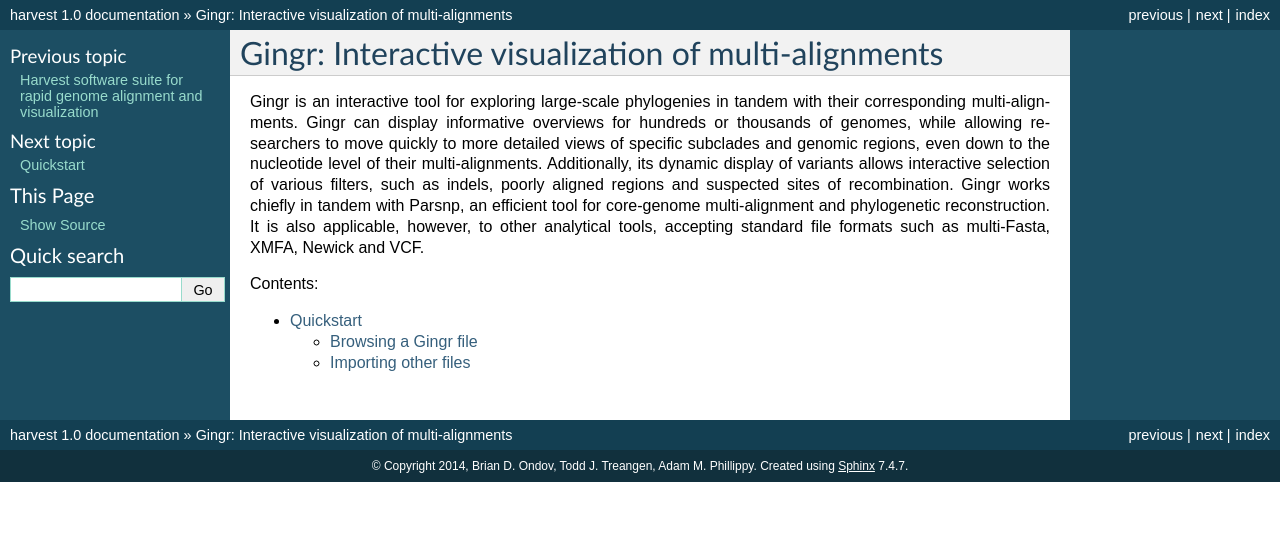
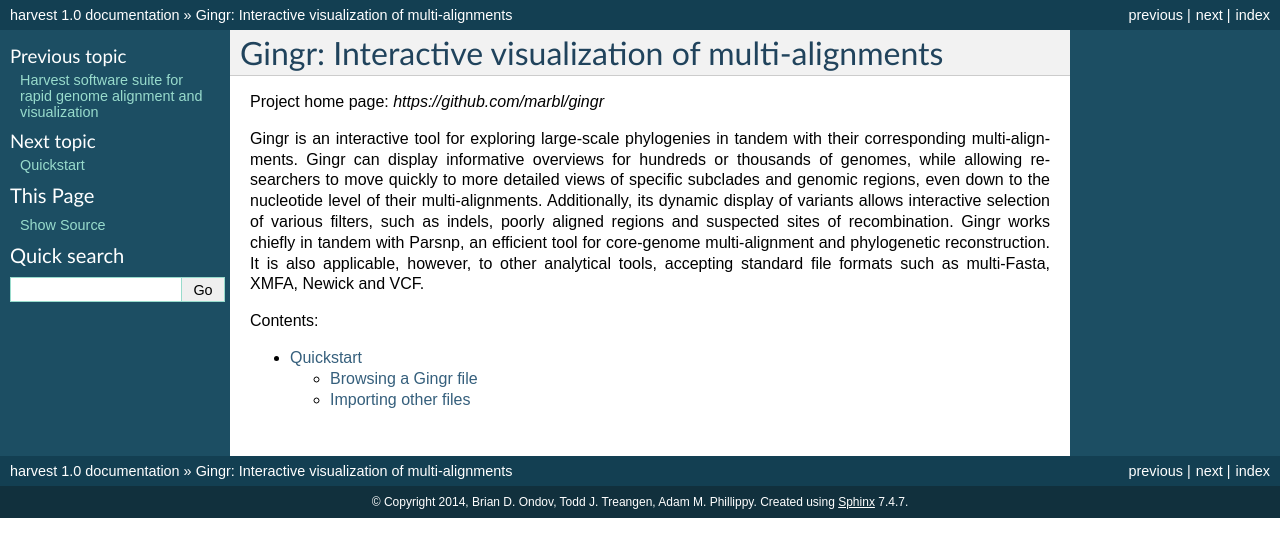
Before and after one commit to marbl/harvest, a Sphinx documentation site: the page built from docs/content/gingr.rst, in a window 1280 px wide. Shown: the top 557 px of the page. Built offline with Sphinx 7.4.7, drawn with Linux system fonts in a browser that asks for light colours; pages that are not in the unit, such as notebooks, are missing from menus.

Commit message:
Update gingr.rst

```diff
--- a/docs/content/gingr.rst
+++ b/docs/content/gingr.rst
@@ -1,6 +1,8 @@
 ====================================================
 Gingr: Interactive visualization of multi-alignments
 ====================================================
+
+Project home page: `https://github.com/marbl/gingr`
 
 Gingr is an interactive tool for exploring large-scale phylogenies in tandem with their corresponding multi-alignments. Gingr can display informative overviews for hundreds or thousands of genomes, while allowing researchers to move quickly to more detailed views of specific subclades and genomic regions, even down to the nucleotide level of their multi-alignments. Additionally, its dynamic display of variants allows interactive selection of various filters, such as indels, poorly aligned regions and suspected sites of recombination. Gingr works chiefly in tandem with Parsnp, an efficient tool for core-genome multi-alignment and phylogenetic reconstruction. It is also applicable, however, to other analytical tools, accepting standard file formats such as multi-Fasta, XMFA, Newick and VCF.
 
```
